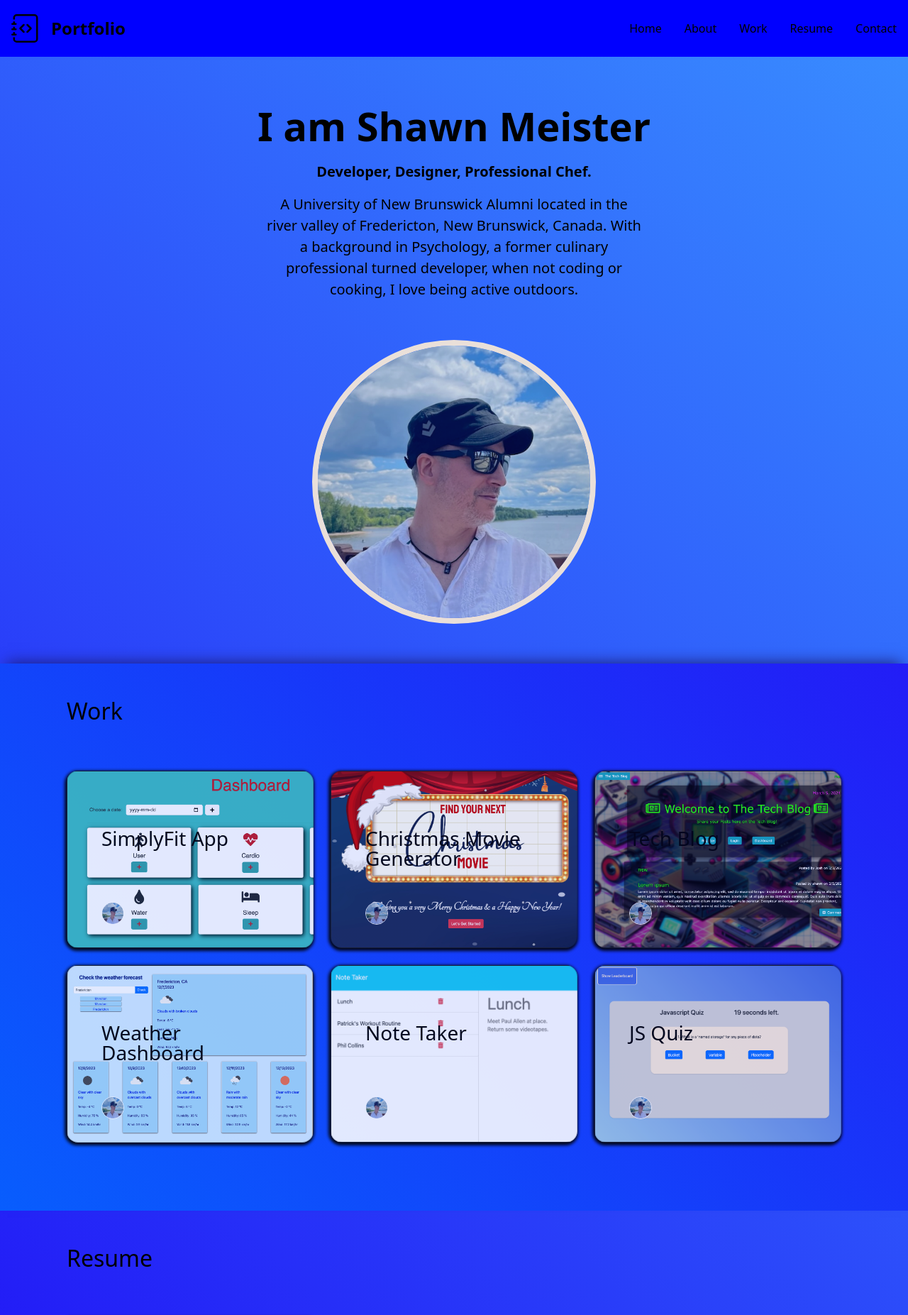
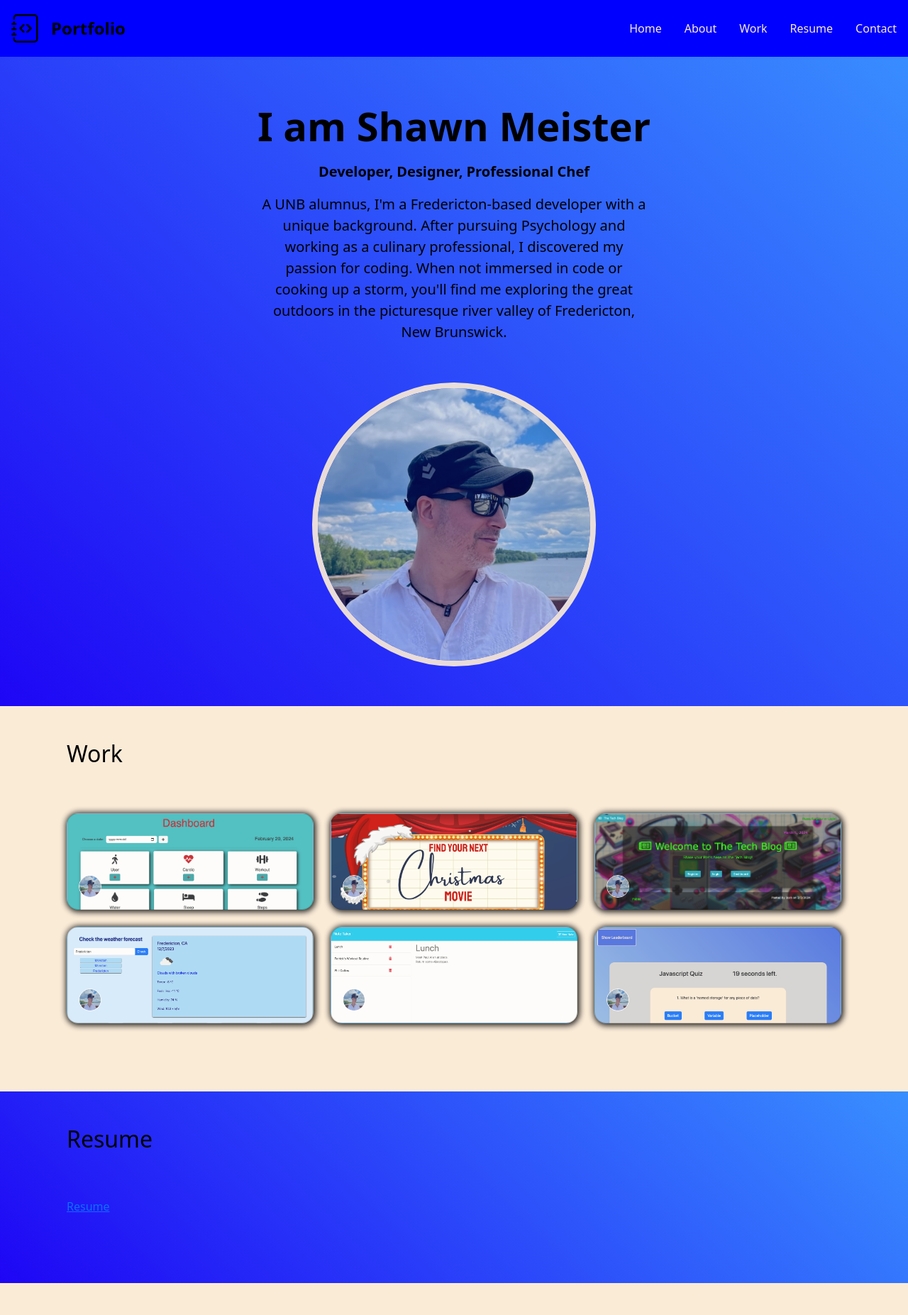
Before and after one commit to CookingMeister/meister-react-portfolio, a React (Vite) app: page / in a window 1280 px wide. Shown: the top 1853 px of the page at 71% size. Built offline with nearby package versions, Linux system fonts and the light colour scheme.

Commit message:
add header and header text color change on scroll using state, working, add on mouseOver background change on workcards using state, working

```diff
--- a/public/css/styles.css
+++ b/public/css/styles.css
@@ -4,11 +4,11 @@ body {
     margin: 0;
     padding: 0;
     box-sizing: border-box;
-    background-image: linear-gradient(
+    /* background-image: linear-gradient(
       45deg,
       rgb(30, 6, 245),
       rgba(0, 110, 255, 0.777)
-    );
+    ); */
     color: black;
   }
 
@@ -21,15 +21,17 @@ body {
 
   /* Nav Links Styling */
 
-  .nav-link {
-    color: black;
+  /* .nav-link:hover {
+    transform: scale(1.02);
+  } */
+
+  #About {
+    background-image: linear-gradient(
+      45deg,
+      rgb(30, 6, 245),
+      rgba(0, 110, 255, 0.777)
+    );
   }
-
-  .nav-link:hover {
-    color: antiquewhite;
-    transform: scale(1.02);
-  }
-
   /* Profile Image */
 
   img {
@@ -55,38 +57,55 @@ body {
   }
 
   #Work {
-    box-shadow: 0px -10px 20px -10px #191970;
-    background-image: linear-gradient(
+    /* box-shadow: 0px -10px 20px -10px #191970; */
+    background-color: antiquewhite;
+    /* background-image: linear-gradient(
       45deg,
       rgb(0, 110, 255, 0.777),
       rgba(30, 6, 245, 0.777)
-    );
+    ); */
   }
 
   .card {
-    box-shadow: -1px 2px 4px 2px #000000!important;
+    box-shadow: 1px 1px 8px 2px #000000!important;
+    height: 17vh;
+    background-color: lightskyblue!important;
   }
 
-  .card:hover {
-    box-shadow: -1px 2px 4px 2px antiquewhite!important;
-    transform: scale(1.0);
-    transition: 0.1s;
+.card:hover {
+    /* box-shadow: 1px 2px 8px 2px blue!important; */
+    transform: scale(1.005);
+    transition: 0.01s;
   }
 
+.profile-sm {
+  position: absolute;
+  left: 0;
+  bottom: 0;
+}
   .col a,
   .col-lg-12 a {
     text-decoration: none;
   }
 
+  #Resume {
+    background-image: linear-gradient(
+      45deg,
+      rgb(30, 6, 245),
+      rgba(0, 110, 255, 0.777)
+    );
+  }
+
   /* Contact Section */
 
   #Contact {
-    background-image: linear-gradient(
+    /* background-image: linear-gradient(
       45deg,
       rgb(30, 6, 245, 0.777),
       rgba(0, 110, 255, 0.777)
-    );
-    box-shadow: 0px -10px 20px -10px #191970;
+    ); */
+    background-color: antiquewhite;
+    /* box-shadow: 0px -10px 20px -10px #191970; */
   }
 
   .social {
@@ -107,7 +126,7 @@ body {
   }
 
   .social li a {
-    color: antiquewhite;
+    color: blue;
     text-decoration: none;
   }
 
@@ -116,19 +135,23 @@ body {
   #footer {
     background-image: linear-gradient(
       45deg,
+      rgb(30, 6, 245),
+      rgba(0, 110, 255, 0.777)
+    );
+    /* background-image: linear-gradient(
+      45deg,
       rgba(255, 0, 0, 0.856),
       rgba(255, 251, 0, 0.677)
-    );
-    box-shadow: 0px -10px 20px -10px midnightblue;
+    ); */
+    /* box-shadow: 0px -10px 20px -10px midnightblue; */
   }
 
   .footer {
     display: flex;
     justify-content: center;
     align-items: center;
-    height: 12vh;
     text-align: center;
-    height: 20vh;
+    height: 15vh;
   }
 
   /* Responsiveness is built-in using Bootstrap components like container class, col, etc. */
--- a/src/components/About.jsx
+++ b/src/components/About.jsx
@@ -4,16 +4,15 @@ function About() {
   return (
     <section id="About">
       <div className="container">
-        <div className="px-4 pt-5 mt-5 text-center">
+        <div className="px-2 pt-5 mt-5 text-center">
           <h1 className="display-4 fw-bold text-body-emphasis pt-5">
             I am Shawn Meister
           </h1>
           <div className="col-lg-6 mx-auto py-2">
             <p className="lead fw-bold text-body-emphasis mb-3">
-              Developer, Designer, Professional Chef.
+              Developer, Designer, Professional Chef
             </p>
-            <p className="lead text-body-emphasis mb-2">A University of New Brunswick Alumni located in the river valley of Fredericton, New
-              Brunswick, Canada. With a background in Psychology, a former culinary professional turned developer, when not coding or cooking, I love being active outdoors. </p>
+            <p className="lead text-body-emphasis mb-2">A UNB alumnus, I'm a Fredericton-based developer with a unique background. After pursuing Psychology and working as a culinary professional, I discovered my passion for coding. When not immersed in code or cooking up a storm, you'll find me exploring the great outdoors in the picturesque river valley of Fredericton, New Brunswick. </p>
 
             <img
               src="/img/profile.png"
--- a/src/components/Header.jsx
+++ b/src/components/Header.jsx
@@ -7,7 +7,7 @@ function Header() {
   useEffect(() => {
     const handleScroll = () => {
       const scrollHeight = window.scrollY;
-      const shouldChangeColor = scrollHeight > 50;
+      const shouldChangeColor = scrollHeight > 30 && scrollHeight < 840;
 
       setIsScrolled(shouldChangeColor);
     };
@@ -60,26 +60,31 @@ function Header() {
           </span>
         </a>
 
-        <ul className="nav nav-pills">
+        <ul className="nav nav-pills" >
          <Link
             href="index"
             name="Home"
+            isScrolled={isScrolled}
          />
          <Link
             href="#About"
             name="About"
+            isScrolled={isScrolled}
          />
          <Link
             href="#Work"
             name="Work"
+            isScrolled={isScrolled}
          />
          <Link
             href="#Resume"
             name="Resume"
+            isScrolled={isScrolled}
          />
          <Link
             href="#Contact"
             name="Contact"
+            isScrolled={isScrolled}
          />
         </ul>
       </header>
--- a/src/components/Link.jsx
+++ b/src/components/Link.jsx
@@ -1,15 +1,17 @@
 import React, { useState, useEffect } from 'react';
 
 function Link(props) {
-    return (
-        <li className="nav-item">
-            <a
-              href={props.href}
-              className="nav-link">
-              {props.name}
-            </a>
-        </li>
-    )
+  const linkStyle = {
+    color: props.isScrolled ? 'blue' : 'antiquewhite',
+  };
+
+  return (
+    <li className="nav-item">
+      <a href={props.href} style={linkStyle} className="nav-link">
+        {props.name}
+      </a>
+    </li>
+  );
 }
 
 export default Link;
--- a/src/components/Resume.jsx
+++ b/src/components/Resume.jsx
@@ -7,15 +7,7 @@ export default function Resume() {
         <h2 className="fs-2 pb-2">Resume</h2>
         <div className="row row-cols-1 row-cols-lg-3 align-items-stretch g-4 py-5">
           <div className="col-12 col-lg-4">
-            <div className="card">
-              <div className="card-body">
-                <h5 className="card-title">
-                  <a href="https://github.com/CookingMeister/Portfolio-dev">
-                    Portfolio-dev
-                  </a>
-                </h5>
-              </div>
-            </div>
+            <a href= "Resume here" >Resume </a>
           </div>
         </div>
       </div>
--- a/src/components/Work.jsx
+++ b/src/components/Work.jsx
@@ -2,43 +2,43 @@ import React from 'react';
 import WorkCard from './WorkCard';
 
 function Work() {
+
   return (
     <section id="Work">
       <div className="container px-4 py-5">
         <h2 className="fs-2 pb-2">Work</h2>
         <div className="row row-cols-1 row-cols-lg-3 align-items-stretch g-4 py-5">
-
           <WorkCard
-            title="SimplyFit App"
-            href="https://github.com/CookingMeister/fitness-tracker-mvc"
+            title='SimplyFit App'
+            github="https://github.com/CookingMeister/fitness-tracker-mvc"
+            deployment="https://simplyfit-app.herokuapp.com/"
             image="/img/dashboard.png"
           />
           <WorkCard
             title="Christmas Movie Generator"
-            href="https://github.com/CookingMeister/christmas-movie-generator"
+            github="https://github.com/CookingMeister/christmas-movie-generator"
             image="/img/XmasMockup.png"
-            />
+          />
           <WorkCard
             title="Tech Blog"
-            href="https://github.com/CookingMeister/tech-blog-sequelize"
+            github="https://github.com/CookingMeister/tech-blog-sequelize"
             image="/img/blog.png"
-            />
+          />
           <WorkCard
             title="Weather Dashboard"
-            href="https://github.com/CookingMeister/weather-dashboard"
+            github="https://github.com/CookingMeister/weather-dashboard"
             image="/img/weather.png"
-            />
+          />
           <WorkCard
             title="Note Taker"
-            href="https://github.com/CookingMeister/note-taker-express"
+            github="https://github.com/CookingMeister/note-taker-express"
             image="/img/Note.png"
           />
           <WorkCard
-            href="https://github.com/CookingMeister/timedQuiz-JS-04"
+            github="https://github.com/CookingMeister/timedQuiz-JS-04"
             title="JS Quiz"
             image="/img/quiz.png"
           />
-
         </div>
       </div>
     </section>
--- a/src/components/WorkCard.jsx
+++ b/src/components/WorkCard.jsx
@@ -1,34 +1,59 @@
-import React from 'react';
+import React, { useState } from 'react';
 
-function WorkCard(props) {
+const WorkCard = (props) => {
+  const [showTitle, setShowTitle] = useState(false);
+  const [isHovered, setIsHovered] = useState(false);
+
+  const handleMouseOver = (event) => {
+    setShowTitle(true);
+    setIsHovered(true);
+  };
+
+  const handleMouseOut = (event) => {
+    setShowTitle(false);
+    setIsHovered(false);
+  };
+
+  const cardStyle = {
+    backgroundImage: !isHovered ? `url(${props.image})` : 'none',
+  };
+
   return (
     <div className="col">
-      <a href={props.href}>
+      {/* <a href={props.href}> */}
         <div
-          className="bg-image h-100 card text-bg-dark rounded-4 shadow-lg"
-          style={{ backgroundImage: `url(${props.image})` }}
-          alt= {props.alt}
+          className="bg-image card text-bg-dark rounded-4 shadow-lg"
+          style={cardStyle}
+          alt={props.alt}
+          onMouseOver={handleMouseOver}
+          onMouseOut={handleMouseOut}
         >
-          <div className="d-flex flex-column h-100 p-5 pb-3 text-black text-shadow-1">
-            <h3 className="py-4 mt-2 mb-4 display-8 lh-1">
-              {props.title}
+          <div className="d-flex flex-column p-5 pb-3 text-black text-shadow-1">
+            <h3 className="mt-1 mb-2 display-8 lh-1">
+              { showTitle? props.title : '' }
             </h3>
-            <ul className="d-flex list-unstyled mt-auto">
-              <li className="me-auto">
+            <a href={ showTitle? props.deployment : '' } className="mx-2 py-2 lh-1">
+            { showTitle? props.deployment : '' }
+            </a>
+            <a href={ showTitle? props.github : '' } className="mx-2 py-2 lh-1">
+            { showTitle? 'github repo' : '' }
+            </a>
+            <ul className="d-flex list-unstyled mt-auto"> {/* div only for img? */}
+              <li className="">
                 <img
                   src="/img/profile.png"
                   alt="Sunny outdoors profile by the water"
                   width="32"
                   height="32"
-                  className="rounded-circle border border-white"
+                  className="rounded-circle border border-white m-3 profile-sm"
                 />
               </li>
             </ul>
           </div>
         </div>
-      </a>
+      {/* </a> */}
     </div>
   );
-}
+};
 
 export default WorkCard;
```
